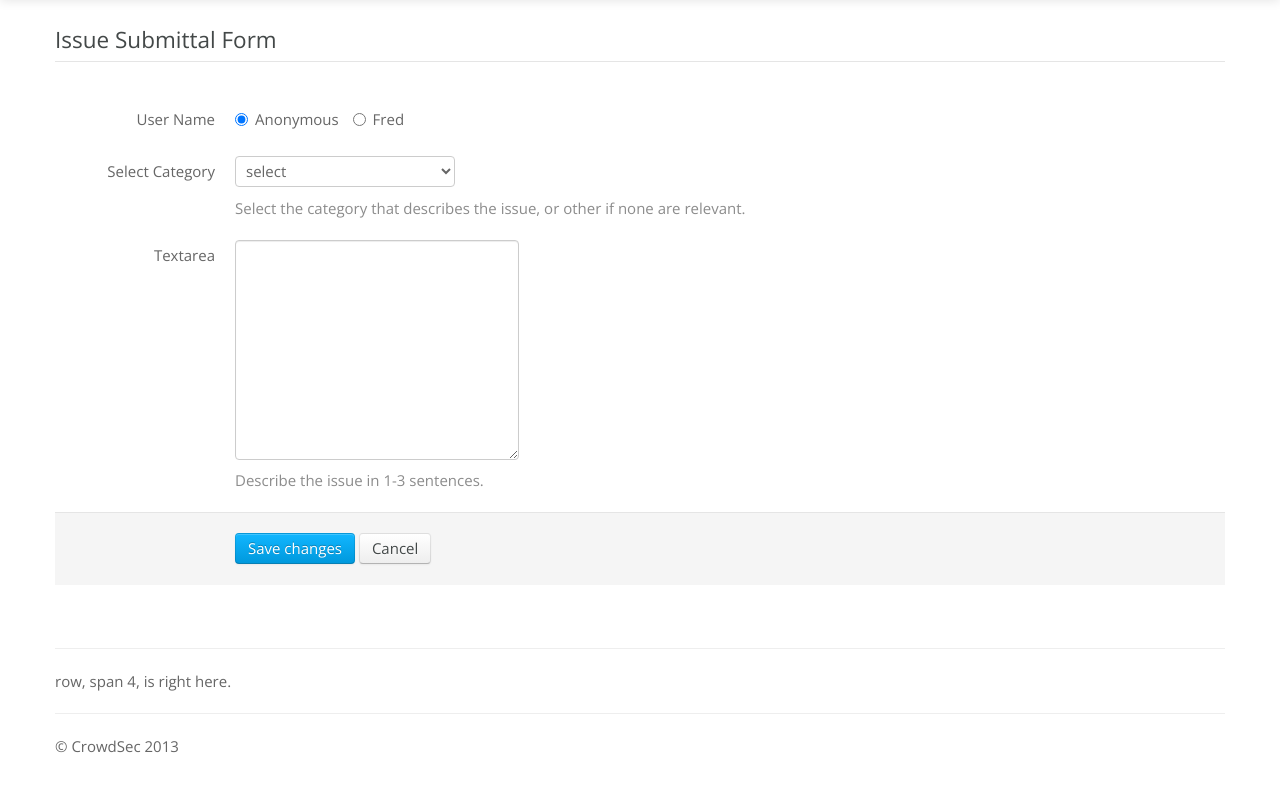
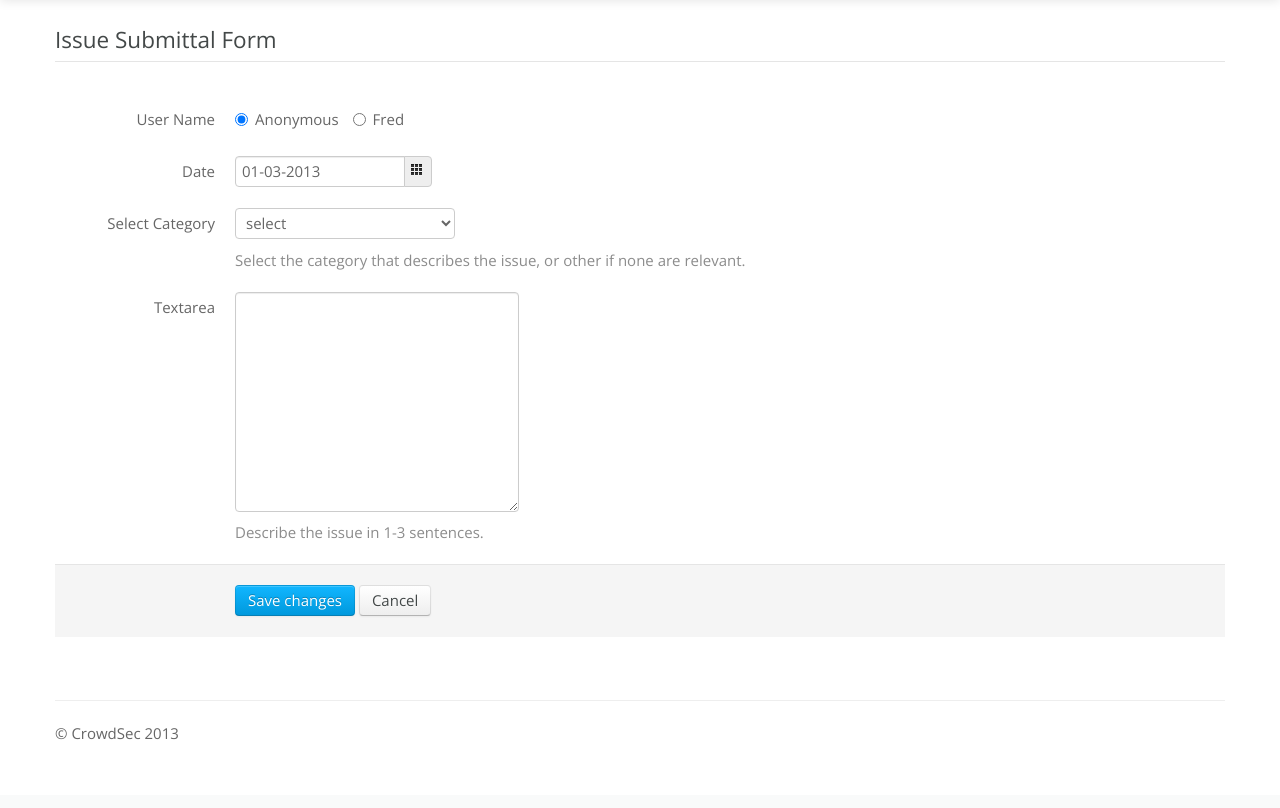
Before and after one commit to j2abro/crowdsec, a Flask app: page /log.html in a window 1280 px wide. Shown: the part 41-849 px from the top of the page. After the commit the page ends 781 px from the top, so only its background shows below. Run offline with Flask 2, Linux system fonts and the light colour scheme; some libraries are stand-ins or nearby versions.

Commit message:
got a good draft of issue form completed.

```diff
--- a/templates/log.html
+++ b/templates/log.html
@@ -8,6 +8,7 @@
     <meta name="author" content="">
 
 	<link rel=stylesheet type=text/css href="{{ url_for('static', filename='css/bootstrap.css') }}">
+	<link rel=stylesheet type=text/css href="{{ url_for('static', filename='css/datepicker.css') }}">
 
     <style type="text/css">
       body {
@@ -16,11 +17,25 @@
       }
     </style>
 
+<script src="//ajax.googleapis.com/ajax/libs/jquery/1.9.1/jquery.min.js"></script>
+<script type="text/javascript">
+	$(function () {
+	    // do stuff after DOM has loaded
+		$('.dp3').datepicker()
+	});
+
+	$(document).ready(function() {
+	    $('.dp3').datepicker()
+
+	 });
+</script>
+
 	<link rel=stylesheet type=text/css href="{{ url_for('static', filename='css/bootstrap-responsive.css') }}">
 
     <!-- HTML5 shim, for IE6-8 support of HTML5 elements -->
     <!--[if lt IE 9]>
       <script src="../assets/js/html5shiv.js"></script>
+	  <script src="http://html5shim.googlecode.com/svn/trunk/html5.js"></script>
     <![endif]-->
 
     <!-- Fav and touch icons -->
@@ -98,6 +113,18 @@
 			</div>
 			</div>
 
+			<!-- //// datepicker //// -->
+
+			<div class="control-group">
+	            <label class="control-label" for="dp3">Date</label>
+	<div class="controls">
+				<div class="input-append date" id="dp3" data-date="01-03-2013" data-date-format="dd-mm-yyyy">
+			  		<input class="span2" size="16" type="text" value="01-03-2013">
+			  		<span class="add-on"><i class="icon-th"></i></span>
+				</div>
+	</div>
+			</div>
+
 			<!-- //// dddddd //// -->
 				<div class="control-group">
 		            <label class="control-label" for="select01">Select Category</label>
@@ -171,15 +198,6 @@
 <hr>
 
 
-      <!-- Example row of columns -->
-      <div class="row">
-        <div class="span4">
-          row, span 4, is right here.
-        </div>
-      </div>
-
-      <hr>
-
 
       <footer>
         <p>&copy; CrowdSec 2013</p>
@@ -191,7 +209,37 @@
     ================================================== -->
     <!-- Placed at the end of the document so the pages load faster -->
 
-<script src="//ajax.googleapis.com/ajax/libs/jquery/1.9.1/jquery.min.js"></script>
+
+	<script>
+			$(function(){
+				var nowTemp = new Date();
+				var now = new Date(nowTemp.getFullYear(), nowTemp.getMonth(), nowTemp.getDate(), 0, 0, 0, 0);
+
+				var checkin = $('#dp3').datepicker({
+				  onRender: function(date) {
+				    return date.valueOf() < now.valueOf() ? 'disabled' : '';
+				  }
+				}).on('changeDate', function(ev) {
+				  if (ev.date.valueOf() > checkout.date.valueOf()) {
+				    var newDate = new Date(ev.date)
+				    newDate.setDate(newDate.getDate() + 1);
+				    checkout.setValue(newDate);
+				  }
+				  checkin.hide();
+				  $('#dp3')[0].focus();
+				}).data('datepicker');
+				var checkout = $('#dp3').datepicker({
+				  onRender: function(date) {
+				    return date.valueOf() <= checkin.date.valueOf() ? 'disabled' : '';
+				  }
+				}).on('changeDate', function(ev) {
+				  checkout.hide();
+				}).data('datepicker');
+				});
+		</script>
+
+
+
     <script src="{{ url_for('static', filename='js/bootstrap-transition.js') }}"></script>
     <script src="{{ url_for('static', filename='js/bootstrap-alert.js') }}"></script>
     <script src="{{ url_for('static', filename='js/bootstrap-modal.js') }}"></script>
@@ -204,7 +252,7 @@
     <script src="{{ url_for('static', filename='js/bootstrap-collapse.js') }}"></script>
     <script src="{{ url_for('static', filename='js/bootstrap-carousel.js') }}"></script>
     <script src="{{ url_for('static', filename='js/bootstrap-typeahead.js') }}"></script>
-
+    <script src="{{ url_for('static', filename='js/bootstrap-datepicker.js') }}"></script>
 
   </body>
 </html>
```
